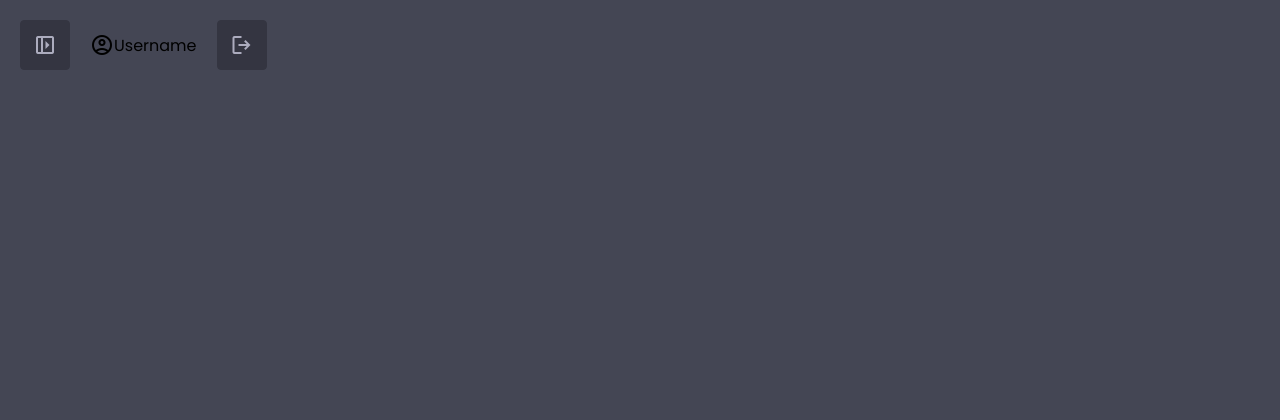
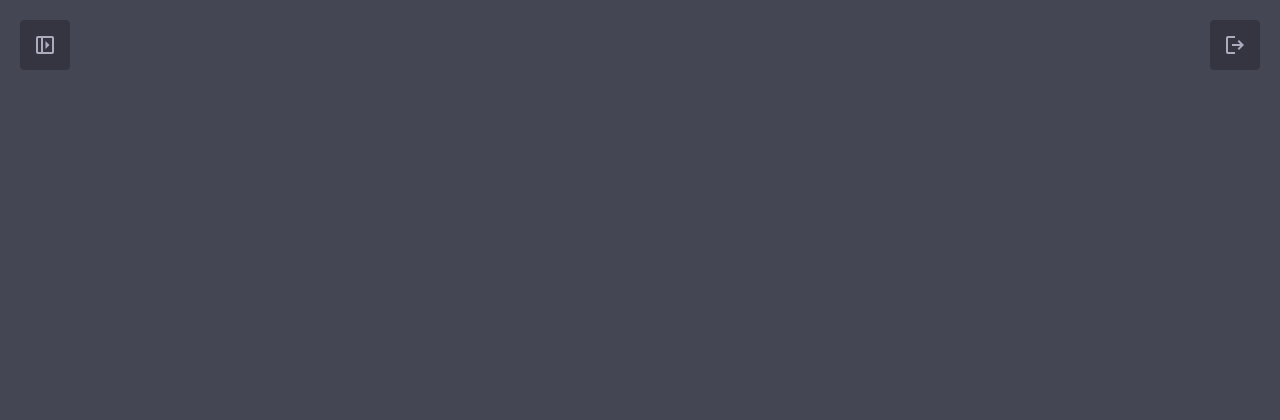
Before and after one commit to larsboeke/ximeaGPT, a Flask app: page / in a window 1280 px wide. Shown: the top 420 px of the page. Run offline with Flask 3, Linux system fonts and the light colour scheme; a user stored in the database is signed in; a database or web service that is not in the repository returns one stand-in record (values such as "Sample title"); some libraries are stand-ins or nearby versions.

Commit message:
Added logout, sourses outprint of past chats, changed chats order, added a delete chat functionality

```diff
--- a/app.py
+++ b/app.py
@@ -76,12 +76,12 @@ def register():
         password = request.form.get('password')
 
         if users_collection.find_one({"user_id": username}):
+            return "Email already exists!"  # you would want to handle this better in a real-world app
+        else:
             password_hash = generate_password_hash(password)
             usr.add_user(username, password_hash)
             print("registered user")
             return redirect(url_for('login'))
-        else:
-            return "Email already exists!"  # you would want to handle this better in a real-world app
 
     return render_template('register.html')
 
@@ -89,7 +89,8 @@ def register():
 @login_required
 def logout():
     logout_user()
-    return render_template('login.html')
+    return redirect(url_for('login'))
+
 
 @app.route('/')
 @login_required
@@ -104,7 +105,7 @@ def index():
         #     print(conversations)
         #     return render_template('chatbot.html', user_id=user_id, chats=conversations)
         print(current_user.id)
-        return render_template('chatbot.html', chats=conversations)
+        return render_template('chatbot.html', chats=conversations[::-1])
 
     else:
         return render_template('login.html')
@@ -171,10 +172,9 @@ def start_chat(user_id, user_message):
     socketio.emit('chat_started', data)
 
 @socketio.on('delete_chat')
-def delete_chat(chat_id):
-    ##Delete chat functionfrom User
-    chats_collection.delete_one({'_id': chat_id})
-    socketio.emit('chat_deleted', {'chat_id': chat_id})
+def delete_chat(username, chat_id):
+    ##Delete chat function from User
+    usr.delete_chat(username, chat_id)
 
 @socketio.on('open_chat')
 def open_chat(chat_id):
@@ -184,10 +184,11 @@ def open_chat(chat_id):
 
 
 
-@socketio.on('add_sources')
-def add_sources(data):
-    #array of chunks here
-    socketio.emit('sources_added')
+@socketio.on('rate_chunk')
+def rate_chunk(chunk_id):
+    print(f"You rated a chunk with id", chunk_id)
+    #here logic for rating a chunk
+
 
 #Routing for the admin panel
 @app.route('/admin/dashboard')
--- a/backend/user_utils.py
+++ b/backend/user_utils.py
@@ -68,7 +68,10 @@ def generate_chat_title(user_prompt):#
     return title
 
 def delete_chat(user_id, chat_id):
-    pass
+    conversations_mongo.delete_one({'conversation_id': chat_id})
+    user_mongo.update_one({'user_id': user_id},{ '$pull': { 'conversations': { 'conversation_id': chat_id} }})
+    print(f"Conversation is deleted with following id", chat_id)
+
 
 def generate_chat_id():
     while True:
--- a/static/css/styles.css
+++ b/static/css/styles.css
@@ -171,12 +171,13 @@
     user-select: none;
     cursor: pointer;
     transform: scale(1.3);
-  }
+  }*/
   #thumb-down:hover{
     user-select: none;
     cursor: pointer;
     transform: scale(1.3);
-  }*/
+    color: #b12727;
+  }
   .chat-container .chat.client{
     background: var(--client-chat-bg);
     border: 1px solid var(--client-chat-border)
@@ -535,13 +536,14 @@
       }*/
 
       .upper-controls{
-        display: inline-flex;
+        display: flex;
         align-items: center;
         justify-content: center;
+        width: 100%;
       }
 
       /* The button used to open the sidebar */
-      #open-sidebar-btn, #logout{
+      #open-sidebar-btn, #logout-btn{
         height: 50px;
         width: 50px;
         padding: 10px;
@@ -555,8 +557,11 @@
         border: 1px solid var(--client-chat-border);
         background: var(--client-chat-bg);
       }
+      #logout-btn{
+        margin-left: auto;
+      }
 
-      #open-sidebar-btn:hover, #logout:hover {
+      #open-sidebar-btn:hover, #logout-btn:hover {
         color: var(--activ-color);
       }
 
--- a/static/js/script.js
+++ b/static/js/script.js
@@ -14,6 +14,7 @@ const chatList = document.getElementById("chat-list");
 const sourcesHeaders = document.getElementsByClassName("header");
 const sourcesContents = document.getElementsByClassName("content");
 const icons = document.getElementsByClassName("icon");
+const logoutButton = document.querySelector("#logout-btn");
 var positiveFeedback = new Boolean(false);
 var negativeFeedback = new Boolean(false);
 
@@ -63,8 +64,15 @@ const createChatElement = (html, className) => {
     return chatDiv;
 }
 
+const rateChunk = (thumbDown) =>{
+    thumbDown.style.color = "#b12727";
+    var chunk_id = thumbDown.parentElement.id;
+    localStorage.setItem('chunk_id', chunk_id);
+    console.log('You rated chunk with id', chunk_id);
+    socket.emit('rate_chunk', chunk_id);
+}
+
 const showSources = (sources) => {
-    //TO-DO: Addapt the output to tickets and emails
     let html_sources = `<section id="accordion">`;
     for (let i = 0; i < sources.length; i++){
         html_sources += `<div class="menu">
@@ -73,22 +81,25 @@ const showSources = (sources) => {
                                      <span class="icon">&#x2228</span>
                                 </div>`;
         if (sources[i].metadata.type == "manuals"){
-            html_sources += `<div class="content">
+            html_sources += `<div id="${sources[i].id}" class="content">
                                 <b>From ${sources[i].metadata.type}</b><br>
                                 <a href="${sources[i].metadata.source_id}">${sources[i].metadata.source_id}</a>
                                 <br><br>${sources[i].content}
+                                <span onclick="rateChunk(this)" id="thumb-down" class="material-symbols-outlined">thumb_down</span>
                             </div>`;
         }
         else if (sources[i].metadata.type == "ticket"){
-            html_sources += `<div class="content">
+            html_sources += `<div "${sources[i].id}" class="content">
                                 <b>From ${sources[i].metadata.type} with TicketID ${sources[i].metadata.source_id}</b><br>
                                 <br><br>${sources[i].content}
+                                <span onclick="rateChunk(this)" id="thumb-down" class="material-symbols-outlined">thumb_down</span>
                             </div>`;
         }
         else if (sources[i].metadata.type == "email"){
-            html_sources += `<div class="content">
+            html_sources += `<div "${sources[i].id}" class="content">
                                 <b>From ${sources[i].source.type} with CaseID ${sources[i].metadata.source_id}</b><br>
                                 <br><br>${sources[i].content}
+                                <span onclick="rateChunk(this)" id="thumb-down" class="material-symbols-outlined">thumb_down</span>
                             </div>`;
         }
     }
@@ -99,7 +110,7 @@ const showSources = (sources) => {
         sourcesHeaders[i].addEventListener("click", () => {
             sourcesContents[i].style.display = sourcesContents[i].style.display == "block" ? "none" : "block";
             icons[i].innerHTML = sourcesContents[i].style.display == "block" ? "&#x2227" : "&#x2228";
-            chatContainer.scrollTo(0, chatContainer.scrollHeight);
+            sourcesContentsContainer.scrollTo(0, sourcesContents.scrollHeight);
         });
     }
     chatContainer.scrollTo(0, chatContainer.scrollHeight);
@@ -176,10 +187,10 @@ const showTypingAnimation = () => {
 
 }
 
-socket.on('chat_deleted', (data) =>{
-    var deletedChatId = data.chat_id;
-    console.log('Chat deleted with ID:', deletedChatId);
-})
+// socket.on('chat_deleted', (data) =>{
+//     var deletedChatId = data.chat_id;
+//     console.log('Chat deleted with ID:', deletedChatId);
+// })
 
 const parseTime = (timestamp) =>{
     //2023-07-04T11:19:16.115000 in 12:12:42 [4 Aug 2023]
@@ -268,11 +279,22 @@ themeButton.addEventListener("click", () =>{
 deleteButton.addEventListener("click", () =>{
     //TO-DO: change confirm window to a centered pop-up window
     if(confirm("Are you sure that you want to delete the history of this chat?")){
-        socket.emit('delete_chat', localStorage.getItem('chat_id'));
+        var userId = localStorage.getItem('username');
+        var chatId = localStorage.getItem('chat_id');
+        socket.emit('delete_chat', userId, chatId);
+        chatList.removeChild(document.getElementById(chatId));
         localStorage.removeItem('chat-history');
         localStorage.removeItem('chat_id');
         fileInfo.remove();
         loadDefaultWindow();
+    }
+});
+
+logoutButton.addEventListener("click", () =>{
+    if(confirm("Are you sure that you want to logout?")){
+        socket.emit('logout');
+        localStorage.removeItem('username');
+        window.location.href = '/logout';
     }
 });
 
@@ -363,6 +385,9 @@ const loadChat = (messages) => {
                     </div>`;
             const aiChatDiv = createChatElement(html, "backend");
             chatContainer.appendChild(aiChatDiv);
+            if (message.sources.length !== 0){
+                showSources(message.sources);
+            }
             //sourses?
         }
     }
--- a/templates/chatbot.html
+++ b/templates/chatbot.html
@@ -23,8 +23,6 @@
                 {% for chat in chats %}
                     <li id="{{ chat.conversation_id }}"><span class="material-symbols-outlined">chat_bubble</span>{{ chat.title }}</li>
                 {% endfor %}
-                <!-- <li id="hdg68dj99"><span class="material-symbols-outlined">chat_bubble</span>Chat 1</li>
-                <li id="dfsbjf0976"><span class="material-symbols-outlined">chat_bubble</span>Chat 2</li> -->
             </ul>
         </div>
         <!-- <div class="user-info">
@@ -35,9 +33,9 @@
         <!--CHAT CONTAINER-->
         <div class="upper-controls">
             <button id="open-sidebar-btn" onclick="openNav()" class="material-symbols-outlined" title="Open sidebar">left_panel_open</button>
-            <span class="material-symbols-outlined">account_circle</span>
-            <p id="username">Username</p>
-            <button id="logout" class="material-symbols-outlined" title="Logout">logout</button>
+                <!-- <span class="material-symbols-outlined">account_circle</span>
+                <p id="username">Username</p> -->
+                <button id="logout-btn" class="material-symbols-outlined" title="Logout"> logout</button>
         </div>
         <div id="chatbox" class="chat-container"></div>
         <!--Typing CONTAINER-->
```
